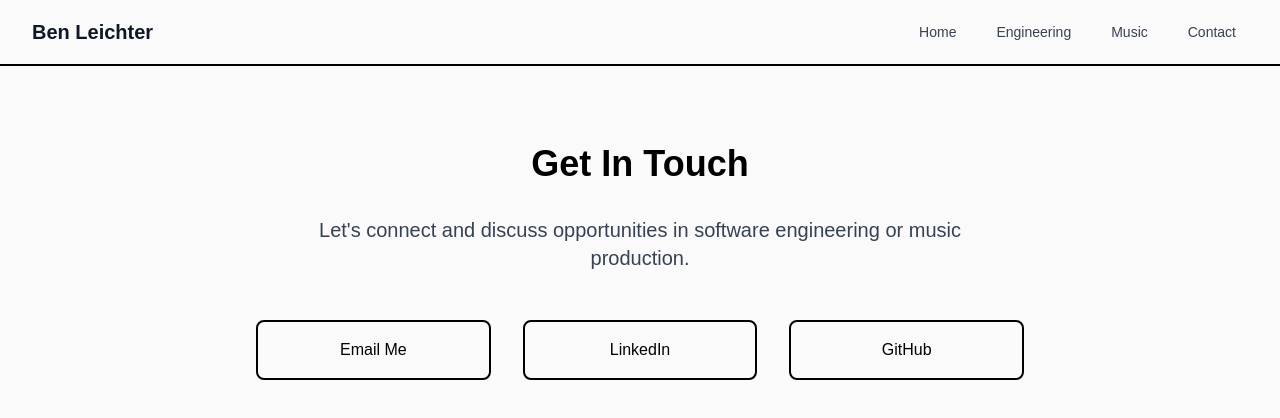
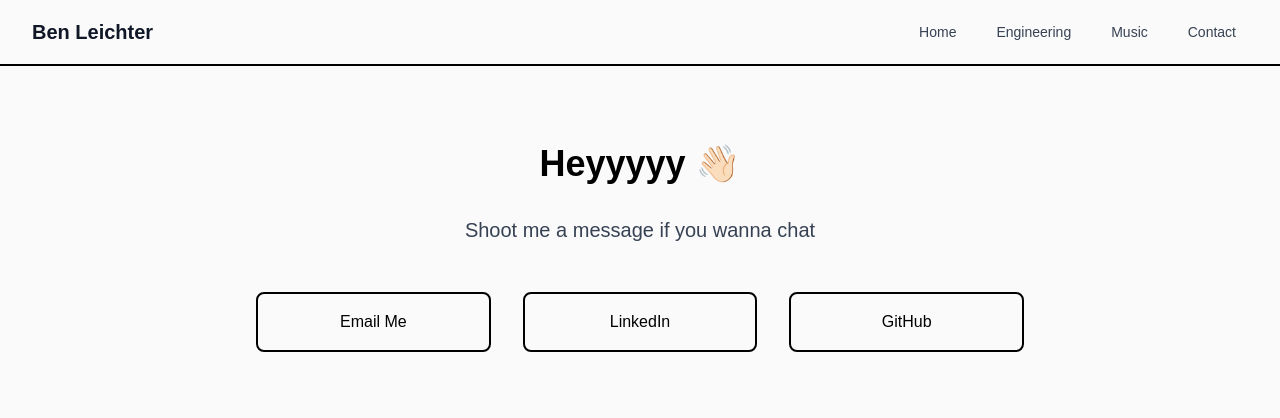
Before and after one commit to benjaminleichter/portfolio, a Next.js app: page /contact in a window 1280 px wide. Shown: the top 418 px of the page. Built offline with nearby package versions, Linux system fonts and the light colour scheme.

Commit message:
update contact page

```diff
--- a/src/components/ContactSection.tsx
+++ b/src/components/ContactSection.tsx
@@ -3,15 +3,15 @@ const ContactSection = () => {
     <section id="contact" className="py-20 bg-off-white text-black">
       <div className="max-w-4xl mx-auto px-4 sm:px-6 lg:px-8 text-center">
         <h2 className="text-4xl font-bold mb-8">
-          Get In Touch
+          Heyyyyy 👋🏻
         </h2>
         <p className="text-xl text-gray-700 mb-12 max-w-2xl mx-auto">
-          Let&apos;s connect and discuss opportunities in software engineering or music production.
+          Shoot me a message if you wanna chat
         </p>
 
         <div className="grid grid-cols-1 md:grid-cols-3 gap-8 max-w-3xl mx-auto">
           <a
-            href="mailto:ben@example.com"
+            href="mailto:benleichtermusic@gmail.com"
             className="bg-off-white border-2 border-black hover:bg-gray-100 px-8 py-4 rounded-lg font-medium transition-colors text-black"
           >
             Email Me
@@ -25,7 +25,7 @@ const ContactSection = () => {
             LinkedIn
           </a>
           <a
-            href="https://github.com/benleichter"
+            href="https://github.com/benjaminleichter"
             target="_blank"
             rel="noopener noreferrer"
             className="bg-off-white border-2 border-black hover:bg-gray-100 px-8 py-4 rounded-lg font-medium transition-colors text-black"
```
